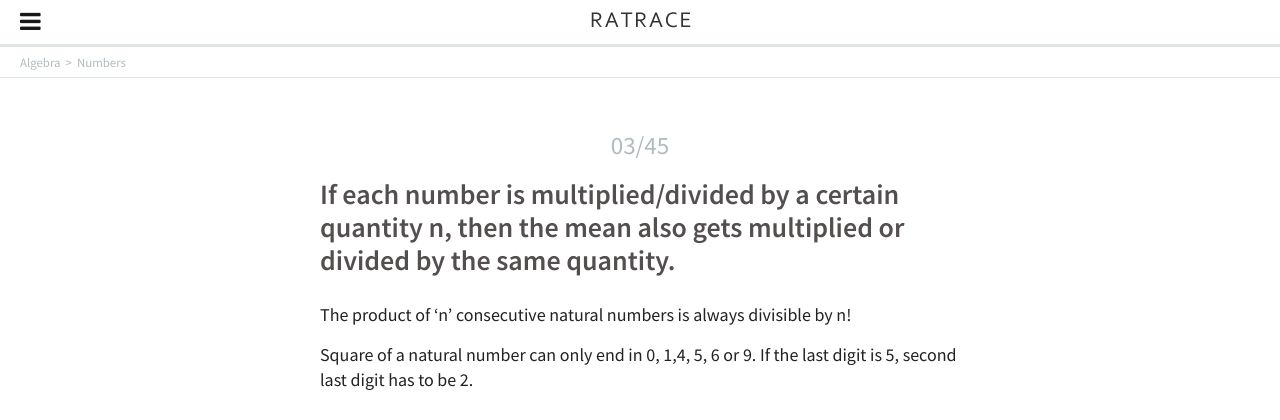
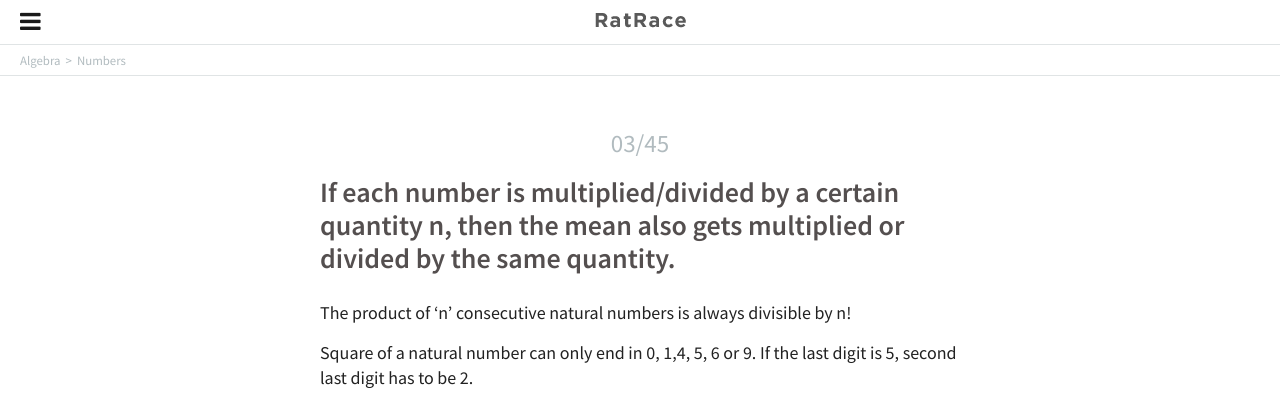
Before and after one commit to RatRaceHQ/RatRaceHQ.github.io, a PHP site: page / in a window 1280 px wide. Shown: the top 420 px of the page. Run offline with PHP 8.4, Linux system fonts and the light colour scheme; some libraries are stand-ins or nearby versions.

Commit message:
logo changed

```diff
--- a/scss/app.scss
+++ b/scss/app.scss
@@ -62,7 +62,7 @@ html,body {
 }
 */
 .header-wrapper{
-  border-bottom:3px solid rgba(177, 187, 191, .4);
+  border-bottom:1px solid rgba(177, 187, 191, .4);
 }
 //logo
 .logo{
--- a/stylesheets/app.css
+++ b/stylesheets/app.css
@@ -2690,7 +2690,7 @@ html, body {
 */
 /* line 64, ../scss/app.scss */
 .header-wrapper {
-  border-bottom: 3px solid rgba(177, 187, 191, 0.4);
+  border-bottom: 1px solid rgba(177, 187, 191, 0.4);
 }
 
 /* line 68, ../scss/app.scss */
```
Also changed, not shown: img/logo.png.
